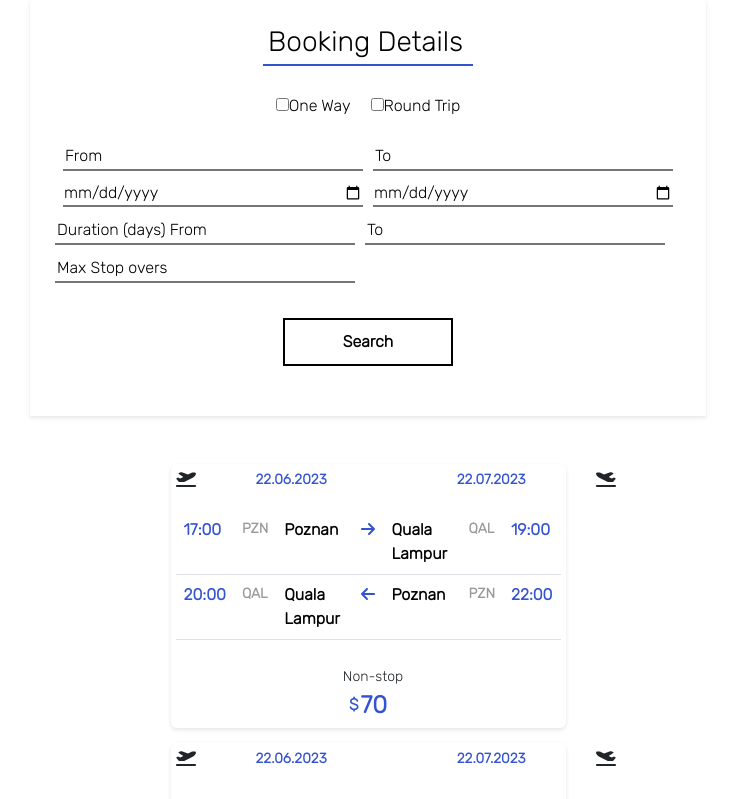
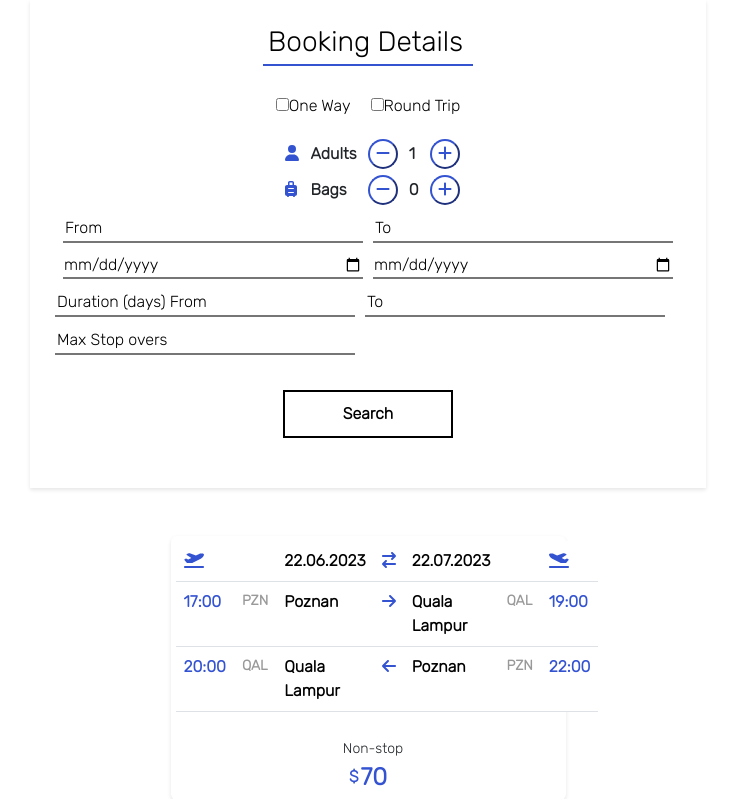
Before and after one commit to bnedjm/FlyJoy, a Vue app in the folder Frontend/: page /searches in a window 1280 px wide. Shown: the top 799 px of the page, without its empty margins (272-1007 px from the left). Built offline with nearby package versions, Linux system fonts and the light colour scheme.

Commit message:
add the bags and adults variable, routing, and restyled the flight card

```diff
--- a/Frontend/package.json
+++ b/Frontend/package.json
@@ -15,6 +15,7 @@
     "@fortawesome/vue-fontawesome": "^3.0.3",
     "bootstrap": "^5.3.0",
     "vue": "^3.3.2",
+    "vue-router": "^4.2.4",
     "vuetify": "^3.3.3"
   },
   "devDependencies": {
--- a/Frontend/src/App.vue
+++ b/Frontend/src/App.vue
@@ -1,6 +1,5 @@
 <script setup>
 import FlightBookingForm from './components/form.vue'
-import flightCard from './components/flightCard.vue';
 </script>
 
 <template>
@@ -12,7 +11,7 @@ import flightCard from './components/flightCard.vue';
   </div>
 
   <div class=" flex-item d-flex flex-wrap ">
-  <flightCard></flightCard>
+  <router-view></router-view>
   </div>
 
 
--- a/Frontend/src/components/flightCard.vue
+++ b/Frontend/src/components/flightCard.vue
@@ -1,22 +1,21 @@
 
 <template>
   <div class="flight-card" v-for="flightItem in flight" :key="flightItem.id" >
-        <div class="flight-card-header">
-       <font-awesome-icon :icon="['fasl', 'plane-departure']" />
-       <div class="dates">
 
-        <span class="date" >{{ flightItem.outbound_date }}</span>
-        <span class="date">{{ flightItem.inbound_date }}</span>
-
-      </div>
-      <font-awesome-icon icon="fa-solid fa-plane-departure" flip="horizontal"/>
-        </div>
-    <!-- <div class="flight-card-body"> -->
 
 
       <div class="cities ">
-        <table class="table   ">
+        <table class="table">
         <tbody>
+          <tr>
+            <th><font-awesome-icon :icon="['fasl', 'plane-departure']" style="color: #3453d1;" /></th>
+            <th></th>
+            <th> <span class="date" >{{ flightItem.outbound_date }}</span></th>
+            <th> <font-awesome-icon :icon="['fas', 'arrow-right-arrow-left']" style="color: #3453d1;"  /> </th>
+            <th><span class="date">{{ flightItem.inbound_date }}</span></th>
+            <th></th>
+            <th> <font-awesome-icon icon="fa-solid fa-plane-departure" flip="horizontal" style="color: #3453d1;"/></th>
+          </tr>
     <tr >
       <th class="time" scope="col">17:00</th>
       <th class="city-code" scope="col">{{ flightItem.departure_airport_code }}</th>
--- a/Frontend/src/components/form.vue
+++ b/Frontend/src/components/form.vue
@@ -12,6 +12,25 @@
    <input type="checkbox" id="input-group" v-model="isReturnSelected" @click="isOnewaySelected=false" />
    <label for="input-group" class="text-black">Round Trip</label>
     </div>
+    <table class="input5">
+      <tbody>
+        <tr>
+          <th ><font-awesome-icon    @click="increment" :icon="['fas', 'user']"   style="color: #3453d1;"/></th>
+          <th><span>Adults</span></th>
+          <th ><button  :disabled="numberOfAdults === 0"><font-awesome-icon @click="decrement('numberOfAdults')" :icon="['fas', 'minus']" /></button></th>
+          <th ><span >{{ numberOfAdults }}</span></th>
+          <th ><button><font-awesome-icon  @click="increment('numberOfAdults')"   :icon="['fas', 'plus']" /></button></th>
+        </tr>
+        <tr>
+          <th ><font-awesome-icon :icon="['fas', 'suitcase-rolling'] "  style="color: #3453d1;"/></th>
+          <th ><span>Bags</span></th>
+          <th ><button :disabled="numberOfBags === 0"><font-awesome-icon @click="decrement('numberOfBags')" :icon="['fas', 'minus']" /></button></th>
+          <th ><span >{{ numberOfBags }}</span></th>
+          <th ><button><font-awesome-icon  @click="increment('numberOfBags')"   :icon="['fas', 'plus']" /></button></th>
+        </tr>
+      </tbody>
+    </table>
+
 
     <div id="input">
       <input type="text" id="input-group" v-model="from" placeholder="From"/>
@@ -36,7 +55,8 @@
     </div>
 
  <div class="btnStyle">
-  <button class="search" type="submit" @click="andleSubmit">Search</button>
+  <!-- <router-link to="/searches"> <button class="search" type="submit" @click="andleSubmit">Search</button></router-link> -->
+  <button class="search" type="submit" @click="handleSubmit">Search</button>
  </div>
 
         </div>
@@ -54,6 +74,8 @@
     name: 'FlightBookingForm',
     data() {
       return {
+        numberOfAdults:1,
+        numberOfBags:0,
         from: '',
         to: '',
         departureDate: null,
@@ -68,6 +90,14 @@
       };
     },
     methods: {
+      increment(property) {
+      this[property]++;
+    },
+    decrement(property) {
+      if (this[property] > 0) {
+      this[property]--;
+      }},
+
       handleSubmit() {
         console.log('Form submitted');
         console.log('Is Return Selected:', this.isReturnSelected);
@@ -80,13 +110,15 @@
         console.log('Duration from: ',this.stayDurationFrom);
         console.log('Duration to: ',this.stayDurationTo);
         console.log('Max stopovers: ',this.maxStopOver);
-        fetch('https://flyjoy-41368-default-rtdb.europe-west1.firebasedatabase.app/flightSearch.json',{
+        fetch('http://54.159.155.157/searches',{
   method:'POST',
   headers:{
     'content-type':'application/json'
           },
   body:JSON.stringify({
             flight_type: this.flightType,
+            adults:this.numberOfAdults,
+            adult_hold_bag:this.numberOfBags,
             fly_from: this.from,
             fly_to: this.to,
             date_from: this.departureDate,
@@ -99,6 +131,7 @@
        })
   }
 )
+this.$router.push('/searches')
 
       },
 
@@ -238,4 +271,20 @@
   margin: 30px;
 }
 
+
+
+ .input5 th {
+  padding-left: 10px;
+  padding-bottom: 5px;
+ }
+.input5 button{
+border-color: #3453d1;
+  color:#3453d1;
+  border-radius: 50%;
+  background-color: white
+}
+
+
+
+
 </style>
--- a/Frontend/src/flightdetails.json
+++ b/Frontend/src/flightdetails.json
@@ -30,9 +30,9 @@
  "departure_city": "Poznań",
  "dest_airport_code": "BVA",
  "dest_city": "Paris",
- "inbound_date": "2023-10-29",
+ "inbound_date": "2023.10.29",
  "lowestPrice": 24,
- "outbound_date": "2023-10-20",
+ "outbound_date": "2023.10.20",
  "stop_overs": 1,
  "via_city": "Berlin"}
 
--- a/Frontend/src/main.js
+++ b/Frontend/src/main.js
@@ -1,6 +1,10 @@
 
 import { createApp } from 'vue'
 import App from './App.vue'
+
+// import routing
+import{createRouter,createWebHistory} from 'vue-router'
+// import bootstrap
 import 'bootstrap/dist/css/bootstrap.css'
 import bootstrap from 'bootstrap/dist/js/bootstrap'
 /* import the fontawesome core */
@@ -10,8 +14,22 @@ import { library } from '@fortawesome/fontawesome-svg-core'
 import { FontAwesomeIcon } from '@fortawesome/vue-fontawesome'
 
 /* import specific icons */
-import { faArrowLeft, faArrowRight, faPlane, faPlaneArrival, faPlaneDeparture, faRightLeft, faUserSecret } from '@fortawesome/free-solid-svg-icons'
-library.add(faUserSecret, faPlaneDeparture,faPlaneArrival,faRightLeft,faArrowRight,faArrowLeft)
+import { faArrowLeft, faArrowRight, faPlane, faPlaneArrival, faPlaneDeparture, faRightLeft, faPlus,faUser,faMinus,faSuitcaseRolling,faArrowRightArrowLeft } from '@fortawesome/free-solid-svg-icons'
+library.add( faPlaneDeparture,faPlaneArrival,faRightLeft,faArrowRight,faArrowLeft,faUser,faPlus,faMinus,faSuitcaseRolling,faArrowRightArrowLeft)
+// import components
+import flightCard from './components/flightCard.vue'
+
+//Router confirguaration
+const router=createRouter({
+    history:createWebHistory(),
+    routes:[
+        {path:'/searches',component:flightCard} //our domain.com/searches => flightCard
+    ]
+});
 
 
-createApp(App).component('font-awesome-icon', FontAwesomeIcon).use(bootstrap).mount('#app')
+const app=createApp(App)
+app.component('font-awesome-icon', FontAwesomeIcon)
+app.use(bootstrap)
+app.use(router)
+app.mount('#app')
```
Also changed, not shown: 1 other file (tests, documents, lock files or other folders).
